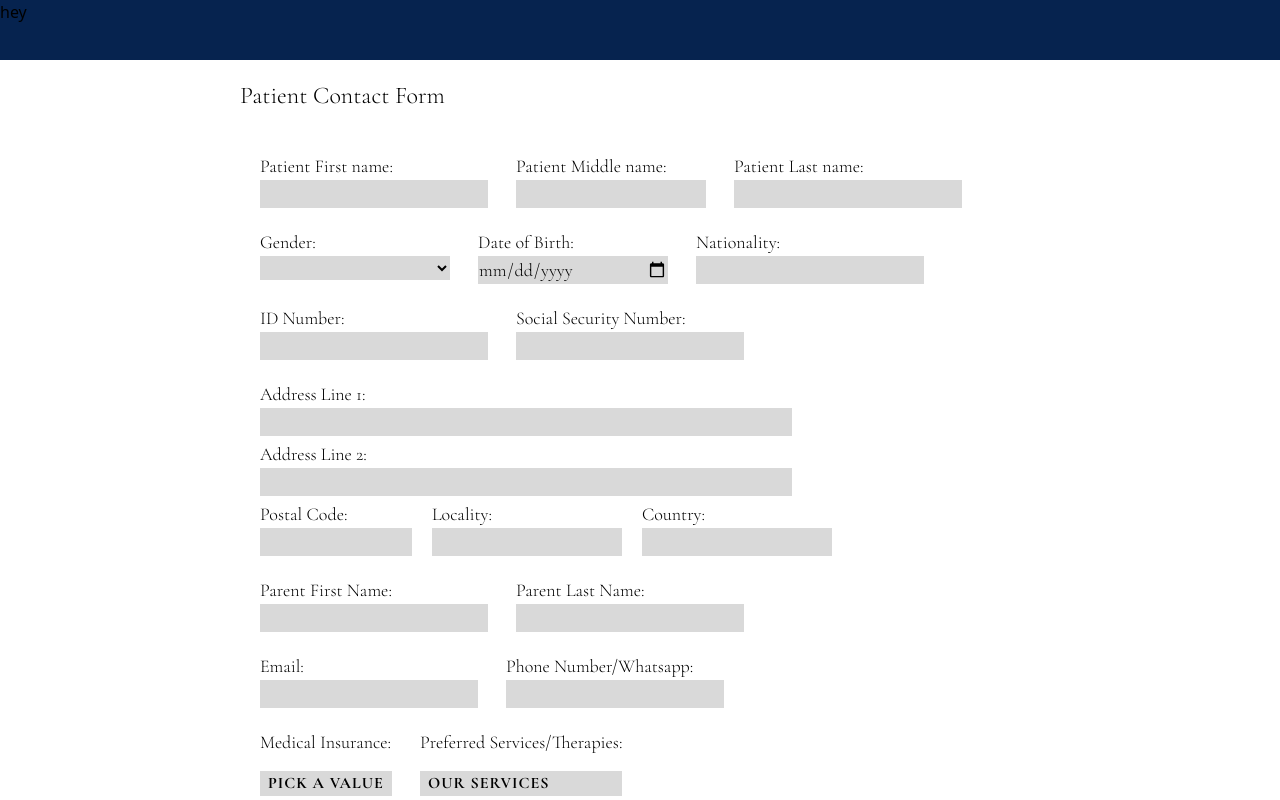
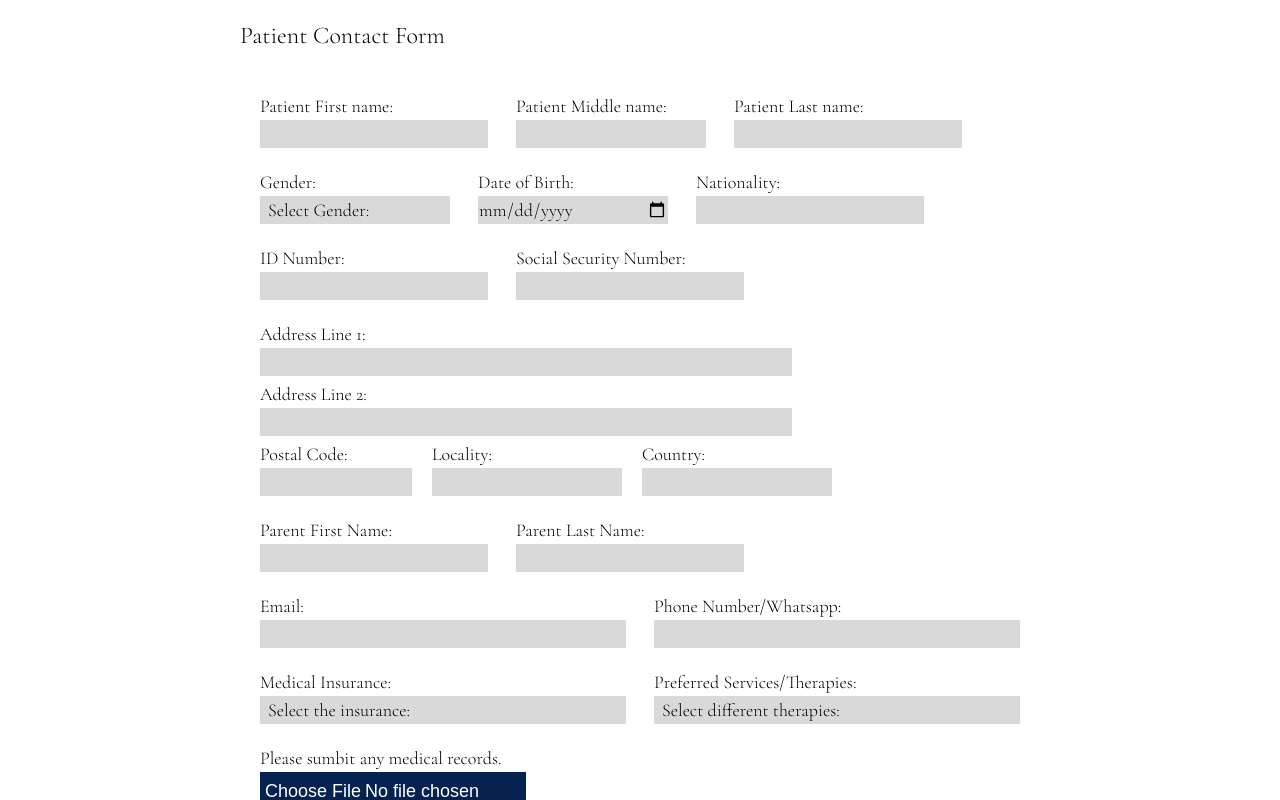
Before and after one commit to UTDallasEPICS/manos-unidas-for-autismo, a Nuxt app: page /ContactForm in a window 1280 px wide. Shown: the top 800 px of the page. Built offline with nearby package versions, Linux system fonts and the light colour scheme; a web font is replaced by a local one.

Commit message:
made some changes according to pr#43

```diff
--- a/assets/css/main.css
+++ b/assets/css/main.css
@@ -63,21 +63,19 @@ button.manosSubmit {
 	--color-color2: #d9d9d9;
 }
 
-.multiselect {
-	background-color: #d9d9d9;
-	display: inline-block;
-	margin: 15px 0 0;
-	text-transform: uppercase;
-	letter-spacing: 1px;
-	font-weight: bold;
-	font-size: medium;
-}
-.multiselect__option--selected {
-	background-color: darkblue;
-	-webkit-text-fill-color: white;
+div.inputsBox {
+	font-family: "Cormorant Garamond", serif;
+	font-optical-sizing: auto;
+	font-weight: 300;
+	font-style: normal;
+	-webkit-text-fill-color: black;
+	flex: flex;
+	flex-direction: column;
+	flex-wrap: wrap;
 }
 
-.multiselect__option--highlight {
-	background-color: #0b6dff;
-	-webkit-text-fill-color: white;
+div.inputBoxRow {
+	display: flex;
+	height: auto;
+	width: 100%;
 }
--- a/pages/ContactForm.vue
+++ b/pages/ContactForm.vue
@@ -28,13 +28,10 @@
 	<!--div container for the whole app-->
 	<div class="flex h-full w-full flex-col">
 		<!--Navigation bar-->
-		<NavBar></NavBar>
 
 		<!--div container for the contact form-->
 		<div class="flex h-auto place-content-center">
-			<div
-				class="cormorant-garamond flex w-4/5 flex-col flex-wrap text-lg md:w-200"
-			>
+			<div class="inputsBox w-4/5 text-lg md:w-200">
 				<!--Title of contact form-->
 				<h1 class="mt-5 text-2xl sm:mr-3">Patient Contact Form</h1>
 
@@ -51,7 +48,7 @@
 						>
 							<!--div class for the name portion (the name components should occupy the same line)-->
 							<div
-								class="flex h-auto w-full flex-col gap-7 sm:flex-col md:flex-row"
+								class="inputBoxRow flex-col gap-7 sm:flex-col md:flex-row"
 							>
 								<div
 									class="flex w-50 flex-col sm:w-75 md:w-3/10"
@@ -93,27 +90,54 @@
 							</div>
 
 							<div
-								class="flex h-auto w-full flex-col gap-7 sm:flex-col md:flex-row"
+								class="inputBoxRow flex-col gap-7 sm:flex-col md:flex-row"
 							>
 								<div
 									class="flex w-40 flex-col sm:w-60 md:w-1/4"
 								>
 									<label class="">Gender:</label>
-									<!--select box-->
-									<select class="bg-color2" v-model="gender">
-										<option class="bg-white" value="female">
-											Female
-										</option>
-										<option class="bg-white" value="male">
-											Male
-										</option>
-										<option
-											class="bg-white"
-											value="nonBinary"
+
+									<Listbox
+										v-model="gender"
+										as="div"
+										class="bg-color2 flex flex-col overflow-auto"
+									>
+										<ListboxButton
+											class="flex cursor-pointer content-start px-2"
+											>{{
+												gender == ""
+													? "Select Gender:"
+													: gender
+											}}</ListboxButton
 										>
-											Non-Binary
-										</option>
-									</select>
+										<ListboxOptions
+											as="div"
+											class="flex flex-col bg-gray-100 px-2 text-center"
+										>
+											<ListboxOption
+												as="div"
+												class="flex align-middle"
+												v-for="(g, index) in genders"
+												:key="index"
+												:value="g"
+												v-slot="{ active, selected }"
+											>
+												<li
+													:class="{
+														'cursor-pointer bg-blue-500 text-white':
+															active,
+														'cursor-pointer bg-gray-100 text-black':
+															!active,
+													}"
+												>
+													<CheckIcon
+														v-show="selected"
+													/>
+													{{ g }}
+												</li>
+											</ListboxOption>
+										</ListboxOptions>
+									</Listbox>
 								</div>
 
 								<div
@@ -142,7 +166,7 @@
 							</div>
 
 							<div
-								class="flex h-auto w-full flex-col gap-7 sm:flex-col md:flex-row"
+								class="inputBoxRow flex-col gap-7 sm:flex-col md:flex-row"
 							>
 								<div
 									class="flex w-50 flex-col sm:w-75 md:w-3/10"
@@ -170,9 +194,7 @@
 								</div>
 							</div>
 
-							<div
-								class="flex h-auto w-full flex-col gap-1 sm:flex-col"
-							>
+							<div class="inputBoxRow flex-col gap-1 sm:flex-col">
 								<div
 									class="flex w-55 flex-col sm:w-100 md:w-7/10"
 								>
@@ -235,7 +257,7 @@
 							</div>
 
 							<div
-								class="flex h-auto w-full flex-col gap-7 sm:flex-col md:flex-row"
+								class="inputBoxRow flex-col gap-7 sm:flex-col md:flex-row"
 							>
 								<div
 									class="flex w-50 flex-col sm:w-75 md:w-3/10"
@@ -262,9 +284,11 @@
 							</div>
 
 							<div
-								class="flex h-auto w-full flex-col gap-7 sm:flex-col md:flex-row"
+								class="inputBoxRow flex-col gap-7 sm:flex-col md:flex-row"
 							>
-								<div class="flex flex-col">
+								<div
+									class="flex w-55 flex-col sm:w-100 md:w-7/10"
+								>
 									<label class="">Email:</label>
 									<input
 										class="bg-color2"
@@ -274,7 +298,9 @@
 									/>
 								</div>
 
-								<div class="flex flex-col">
+								<div
+									class="flex w-55 flex-col sm:w-100 md:w-7/10"
+								>
 									<label class=""
 										>Phone Number/Whatsapp:</label
 									>
@@ -288,59 +314,116 @@
 							</div>
 
 							<div
-								class="flex h-auto w-full flex-col gap-7 sm:flex-col md:flex-row"
+								class="inputBoxRow flex-col gap-7 sm:flex-col md:flex-row"
 							>
-								<div class="flex min-w-33 flex-col">
+								<div
+									class="flex w-55 flex-col sm:w-100 md:w-7/10"
+								>
 									<label class="">Medical Insurance:</label>
-									<label class="flex flex-col font-bold">
-										<multiselect
-											class="bg-color2 w-full overflow-y-scroll px-2"
-											v-model="insurance"
-											:options="insuranceOptions"
-											:searchable="false"
-											:close-on-select="true"
-											:show-labels="false"
-											placeholder="Pick a value"
-											aria-label="pick a value"
-										></multiselect>
-									</label>
+
+									<Listbox
+										v-model="insurance"
+										as="div"
+										class="bg-color2 flex flex-col overflow-auto"
+									>
+										<ListboxButton
+											class="flex cursor-pointer content-start px-2"
+											>{{
+												insurance == ""
+													? "Select the insurance:"
+													: insurance
+											}}</ListboxButton
+										>
+										<ListboxOptions
+											as="div"
+											class="flex flex-col bg-gray-100 px-2 text-center"
+										>
+											<ListboxOption
+												as="div"
+												class="flex align-middle"
+												v-for="(
+													ins, index
+												) in insuranceOptions"
+												:key="index"
+												:value="ins"
+												v-slot="{ active, selected }"
+											>
+												<li
+													:class="{
+														'cursor-pointer bg-blue-500 text-white':
+															active,
+														'cursor-pointer bg-gray-100 text-black':
+															!active,
+													}"
+												>
+													<CheckIcon
+														v-show="selected"
+													/>
+													{{ ins }}
+												</li>
+											</ListboxOption>
+										</ListboxOptions>
+									</Listbox>
 								</div>
 
-								<div class="flex flex-col">
+								<div
+									class="flex w-55 flex-col sm:w-100 md:w-7/10"
+								>
 									<label class=""
 										>Preferred Services/Therapies:</label
 									>
-
-									<label class="flex flex-col font-bold">
-										<!-- FORMATTING HELP HERE-->
-										<multiselect
-											class="bg-color2 overflow-y-scroll px-2"
-											v-model="therapy"
-											:options="therapyOptions"
-											:multiple="true"
-											:close-on-select="false"
-											:clear-on-select="false"
-											:preserve-search="true"
-											placeholder="Our Services"
-											label="name"
-											track-by="name"
+									<Listbox
+										v-model="therapies"
+										multiple
+										as="div"
+										class="bg-color2 flex flex-col content-start overflow-auto"
+									>
+										<ListboxButton
+											class="flex cursor-pointer content-start px-2"
+											>{{
+												therapies.length > 0
+													? therapies
+															.map(
+																(therapy) =>
+																	therapy.name
+															)
+															.join(", ")
+													: "Select different therapies:"
+											}}</ListboxButton
 										>
-											<template
-												#selection="{ values, isOpen }"
-											>
-												<span
-													class="multiselect__single text-md flex flex-col"
-													v-if="values.length"
-													v-show="!isOpen"
-													>{{ values.length }} options
-													selected
-												</span>
-											</template>
-										</multiselect>
-									</label>
-									<pre
-										class="language-json bg-color2 cormorant-garamond flex w-full flex-col overflow-y-auto px-2"
-									><code class="cormorant-garamond">{{ therapy.map(v => v.name).join('\n') }}</code></pre>
+										<ListboxOptions
+											as="div"
+											class="flex flex-col bg-gray-100 px-2 text-center"
+										>
+											<ul>
+												<ListboxOption
+													as="div"
+													class="flex align-middle"
+													v-for="therapy in therapyOptions"
+													:key="therapy.name"
+													:value="therapy"
+													v-slot="{
+														active,
+														selected,
+													}"
+												>
+													<div
+														:class="{
+															'cursor-pointer bg-blue-500 text-white':
+																active,
+															'cursor-pointer bg-gray-100 text-black':
+																!active,
+														}"
+													>
+														<CheckIcon
+															v-show="selected"
+														/>
+														{{ therapy.name }}
+													</div>
+												</ListboxOption>
+											</ul>
+										</ListboxOptions>
+									</Listbox>
 								</div>
 							</div>
 						</div>
@@ -350,9 +433,11 @@
 								<!--only takes 1 doc... don't even know if it transfers to database ;;-->
 								<p>Please sumbit any medical records.</p>
 								<label class="">
-									<button class="manosSubmit">
+									<button
+										class="manosSubmit flex w-55 flex-col sm:w-100 md:w-35/100"
+									>
 										<input
-											@change="updateVal"
+											@change="registerMedRec"
 											type="file"
 										/>
 									</button>
@@ -436,12 +521,13 @@
 								<label class=""
 									>Any Comments for the therapist?</label
 								>
-								<input
+								<textarea
 									class="bg-color2"
 									type="comments"
 									required
 									v-model="comments"
-								/>
+								>
+								</textarea>
 							</div>
 
 							<div class="submit">
@@ -457,20 +543,62 @@
 	</div>
 </template>
 
+<script setup>
+import { ref } from "vue";
+import {
+	Listbox,
+	ListboxButton,
+	ListboxOptions,
+	ListboxOption,
+} from "@headlessui/vue";
+
+const genders = ["Male", "Female", "Non-Binary"];
+const gender = ref("");
+
+const insuranceOptions = [
+	"SENASA contributivo",
+	"SENASA subsidiado",
+	"ARS HUMANO",
+	"MAPFRE",
+	"LA MONUMENTAL",
+	"ARS Universal",
+	"ARS Meta Salud",
+	"ARS Plan Salud Banco Central",
+	"RENACER",
+	"Otro",
+	"Not Listed",
+];
+const insurance = ref("");
+
+const therapyOptions = [
+	{ name: "Social Skills Workshop" },
+	{ name: "Assessment & Diagnosis" },
+	{ name: "Occupational Therapy" },
+	{ name: "Language Therapy" },
+	{ name: "Behavioral Therapy" },
+	{ name: "Learning Therapy" },
+	{ name: "Parental Support Group" },
+	{ name: "Preparation for Adult Life" },
+];
+const therapies = ref([]); //types of therapies
+</script>
+
 <script>
-import Multiselect from "vue-multiselect";
 export default {
 	components: {
-		Multiselect,
+		Listbox,
+		ListboxButton,
+		ListboxOptions,
+		ListboxOption,
 	},
 	data() {
 		return {
 			//empty strings that will take the entered data. keep empty.
+			hover: "",
 			firstName: "",
 			middleName: "",
 			lastName: "",
 			age: "",
-			gender: "",
 			DOB: "",
 			nationality: "",
 			parentFirstName: "",
@@ -478,20 +606,6 @@ export default {
 			ID: "",
 			SSN: "",
 			record: "",
-			insurance: "",
-			insuranceOptions: [
-				"SENASA contributivo",
-				"SENASA subsidiado",
-				"ARS HUMANO",
-				"MAPFRE",
-				"LA MONUMENTAL",
-				"ARS Universal",
-				"ARS Meta Salud",
-				"ARS Plan Salud Banco Central",
-				"RENACER",
-				"Otro",
-				"Not Listed",
-			],
 			address1: "",
 			address2: "",
 			postalCode: "",
@@ -500,31 +614,20 @@ export default {
 			email: "",
 			comments: "",
 			phone: "",
-			therapy: [], //types of therapies
-			therapyOptions: [
-				{ name: "Social Skills Workshop" },
-				{ name: "Assessment & Diagnosis" },
-				{ name: "Occupational Therapy" },
-				{ name: "Language Therapy" },
-				{ name: "Behavioral Therapy" },
-				{ name: "Learning Therapy" },
-				{ name: "Parental Support Group" },
-				{ name: "Preparation for Adult Life" },
-			],
 			prevPatient: "",
 			diagnosis: "",
 			evaluation: "",
+			medicalRecordFiles: [],
 		};
 	},
 	methods: {
-		registerMedRec() {
+		registerMedRec(e) {
 			//medical rec file checking, should??? work???
-			if (this.fileInp) {
-				this.inpValSubmitted = this.fileInp;
+			if (e.target.value) {
+				for (const f in e.target.files) {
+					this.medicalRecordFiles.push(f);
+				}
 			}
-		},
-		updateVal(e) {
-			this.fileInp = e.target.value;
 		},
 		handleSubmit() {
 			console.log("form submitted"); //might need to adjust this with database
```
